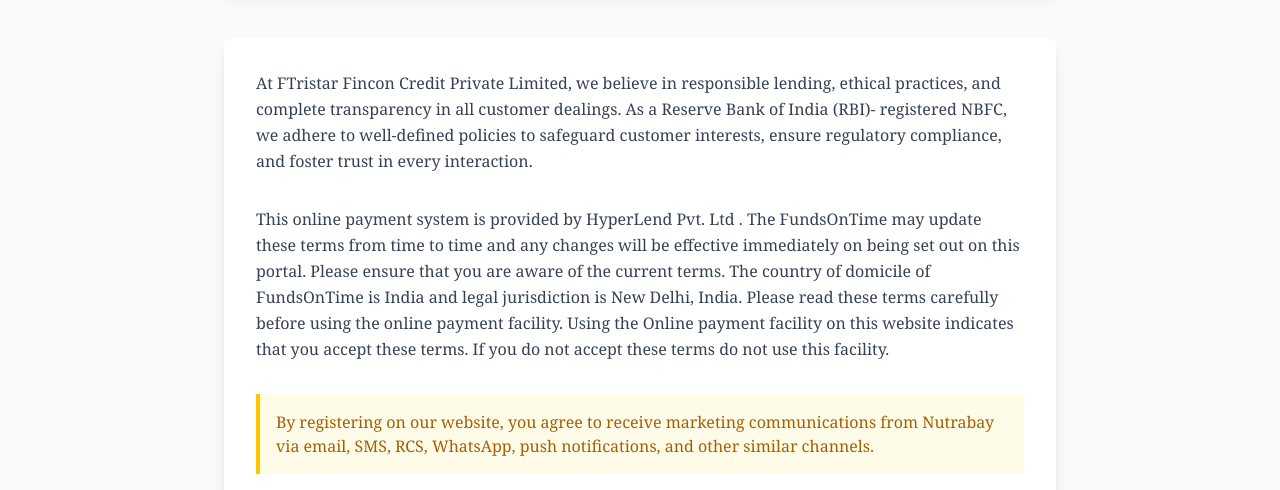
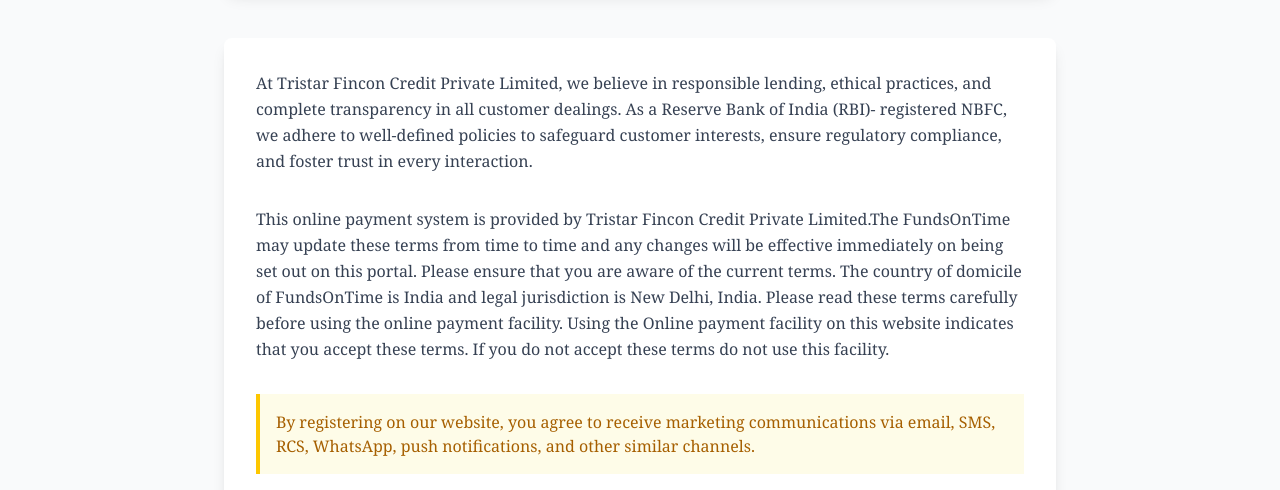
Before and after one commit to ShivBigwin/FundsOnTime, a Next.js app: page /privacy in a window 1280 px wide. Shown: the part 310-800 px from the top of the page. Built offline with nearby package versions, Linux system fonts and the light colour scheme.

Commit message:
masked phn

```diff
--- a/src/component/contactUs/index.tsx
+++ b/src/component/contactUs/index.tsx
@@ -17,7 +17,7 @@
     description: "Speak directly with our financial experts",
     details: "+91-72XXXXXX72",
     gradient: "from-white to-blue-50",
-    action: "tel:+91-7290999972",
+    action: "tel:+91-72XXXXXX72",
     actionText: "Call Now",
   },
   {
--- a/src/component/disclaimer/index.tsx
+++ b/src/component/disclaimer/index.tsx
@@ -21,11 +21,11 @@
         {/* Main Content */}
         <div className="bg-white rounded-lg shadow-lg p-6 md:p-8 mb-8">
           <p className="text-gray-700 mb-8 leading-relaxed">
-            Integrity and transparency form the core of FundsOnTime Pvt Ltd's
-            business values. We adhere to stringent regulations set by oversight
-            authorities, including the Reserve Bank of India, ensuring that all
-            our loan disbursement processes maintain the highest standards of
-            legality and ethical compliance.
+            Integrity and transparency form the core of Tristar Fincon Credit
+            Private Limited business values. We adhere to stringent regulations
+            set by oversight authorities, including the Reserve Bank of India,
+            ensuring that all our loan disbursement processes maintain the
+            highest standards of legality and ethical compliance.
           </p>
           <p className="text-gray-700 mb-8 leading-relaxed">
             However, we have become aware that certain fraudulent entities are
@@ -49,9 +49,9 @@
               We are dedicated to conducting business with integrity and
               upholding openness in all of our interactions. There are never any
               up-front costs associated with loan applications or associated
-              services at FundsOnTimePvt Ltd. Any demand for upfront payment
-              coming from unapproved sources is blatantly fraudulent and goes
-              against our policies.
+              services at Tristar Fincon Credit Private Limited. Any demand for
+              upfront payment coming from unapproved sources is blatantly
+              fraudulent and goes against our policies.
             </p>
             <br />
             <p className="text-red-900">
@@ -82,14 +82,14 @@
             <span className="font-bold">
               Regards,
               <br />
-              FundsOnTime Pvt. Ltd.
+              Tristar Fincon Credit Private Limited
             </span>
           </p>
           {/* Footer Note */}
           <div className="text-center text-gray-500 text-sm pt-6">
             <p>
-              Last updated: {new Date().getFullYear()} | FundsOnTime Private
-              Limited
+              Last updated: {new Date().getFullYear()} | Tristar Fincon Credit
+              Private Limited
             </p>
           </div>
         </div>
--- a/src/component/privacy/index.tsx
+++ b/src/component/privacy/index.tsx
@@ -47,7 +47,7 @@
         {/* Main Content */}
         <div className="bg-white rounded-lg shadow-lg p-6 md:p-8 mb-8">
           <p className="text-gray-700 mb-8 leading-relaxed">
-            At FTristar Fincon Credit Private Limited, we believe in responsible
+            At Tristar Fincon Credit Private Limited, we believe in responsible
             lending, ethical practices, and complete transparency in all
             customer dealings. As a Reserve Bank of India (RBI)- registered
             NBFC, we adhere to well-defined policies to safeguard customer
@@ -55,22 +55,22 @@
             interaction.
           </p>
           <p className="text-gray-700 mb-8 leading-relaxed">
-            This online payment system is provided by HyperLend Pvt. Ltd . The
-            FundsOnTime may update these terms from time to time and any changes
-            will be effective immediately on being set out on this portal.
-            Please ensure that you are aware of the current terms. The country
-            of domicile of FundsOnTime is India and legal jurisdiction is New
-            Delhi, India. Please read these terms carefully before using the
-            online payment facility. Using the Online payment facility on this
-            website indicates that you accept these terms. If you do not accept
-            these terms do not use this facility.
+            This online payment system is provided by Tristar Fincon Credit
+            Private Limited.The FundsOnTime may update these terms from time to
+            time and any changes will be effective immediately on being set out
+            on this portal. Please ensure that you are aware of the current
+            terms. The country of domicile of FundsOnTime is India and legal
+            jurisdiction is New Delhi, India. Please read these terms carefully
+            before using the online payment facility. Using the Online payment
+            facility on this website indicates that you accept these terms. If
+            you do not accept these terms do not use this facility.
           </p>
 
           <div className="bg-yellow-50 border-l-4 border-yellow-400 p-4 mb-8">
             <p className="text-yellow-700">
               By registering on our website, you agree to receive marketing
-              communications from Nutrabay via email, SMS, RCS, WhatsApp, push
-              notifications, and other similar channels.
+              communications via email, SMS, RCS, WhatsApp, push notifications,
+              and other similar channels.
             </p>
           </div>
 
@@ -135,8 +135,8 @@
           {/* Footer Note */}
           <div className="text-center text-gray-500 text-sm pt-6">
             <p>
-              Last updated: {new Date().getFullYear()} | FundsOnTime Private
-              Limited
+              Last updated: {new Date().getFullYear()} | Tristar Fincon Credit
+              Private Limited
             </p>
           </div>
         </div>
```
